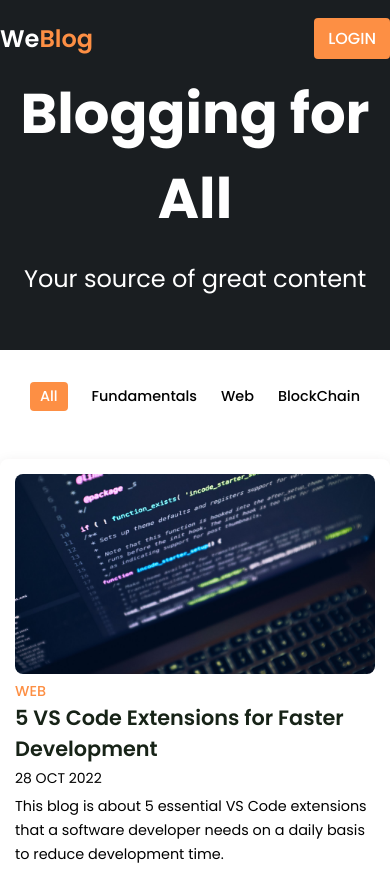
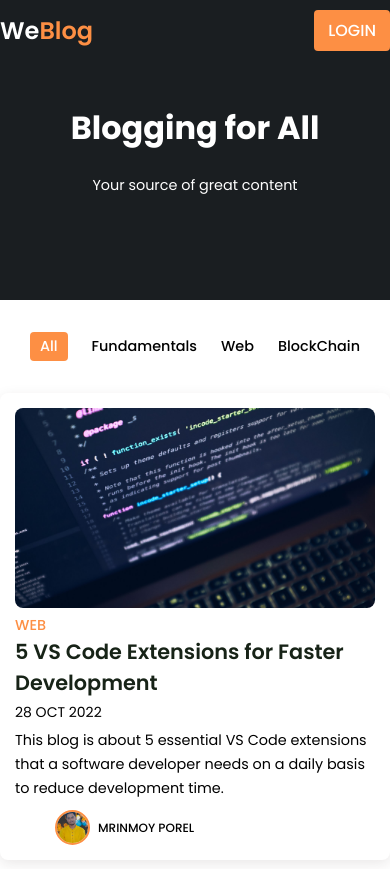
Before and after one commit to mrinnnmoy/blog-frontend, a plain HTML site: page index.html in a window 390 px wide. Shown: the top 869 px of the page. Drawn offline with nearby package versions, Linux system fonts and the light colour scheme.

Commit message:
added various breakpoints

```diff
--- a/assets/css/style.css
+++ b/assets/css/style.css
@@ -261,3 +261,63 @@ header.shadow .logo {
     padding-top: 10px;
     padding-bottom: 15px;
 }
+
+/*====== Breakpoints ======*/
+@media (max-width: 1060px){
+    .conatiner{
+        margin: 0 auto;
+        max-width: 960px;
+        width: 95%;
+
+    }
+
+    .home-text{
+        width: 100%;
+    }
+}
+
+@media (max-width: 800px){
+    .nav{
+        padding: 14px 0;
+    }
+}
+
+@media (max-width: 768px) {
+    .nav{
+        padding: 10px 0;
+    }
+
+    section{
+        padding: 2rem 0;
+    }
+
+    .home{
+        min-height: 380px;
+    }
+
+    .home-title{
+        font-size: 3rem;
+    }
+}
+
+@media (max-width: 570px){
+    .footer{
+        flex-direction: column;
+        row-gap: .5rem;
+        padding: 20px 0;
+    }
+}
+
+@media (max-width: 396px){
+    .home-title{
+        font-size: 2rem;
+    }
+
+    .home-subtitle{
+        font-size: .9rem;
+    }
+
+    .home{
+        min-height: 300px;
+    }
+}
```
